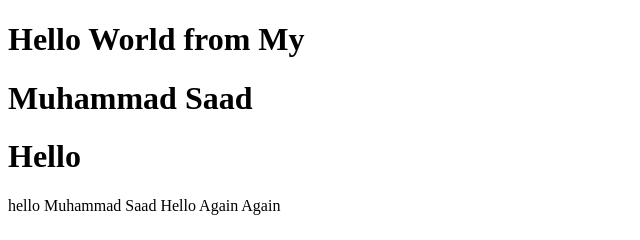
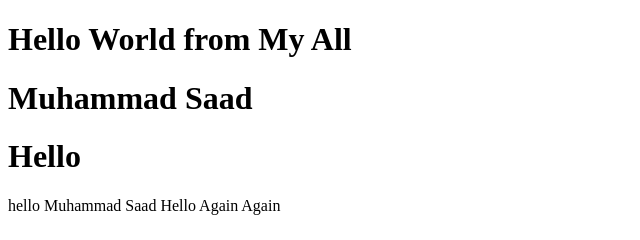
Before and after one commit to CleverCodder/Bootcamp2020Sample, a plain HTML site: page index.html in a window 1280 px wide. Shown: the full height of the page, 0-640 px from the left. Drawn offline with Linux system fonts and the light colour scheme.

```diff
--- a/index.html
+++ b/index.html
@@ -7,7 +7,7 @@
     <title>Document</title>
 </head>
 <body>
-    <h1>Hello World from My</h1>
+    <h1>Hello World from My All</h1>
     <h1>Muhammad Saad</h1>
     <h1>Hello</h1>
     <div>hello Muhammad Saad Hello Again Again</div>
```
